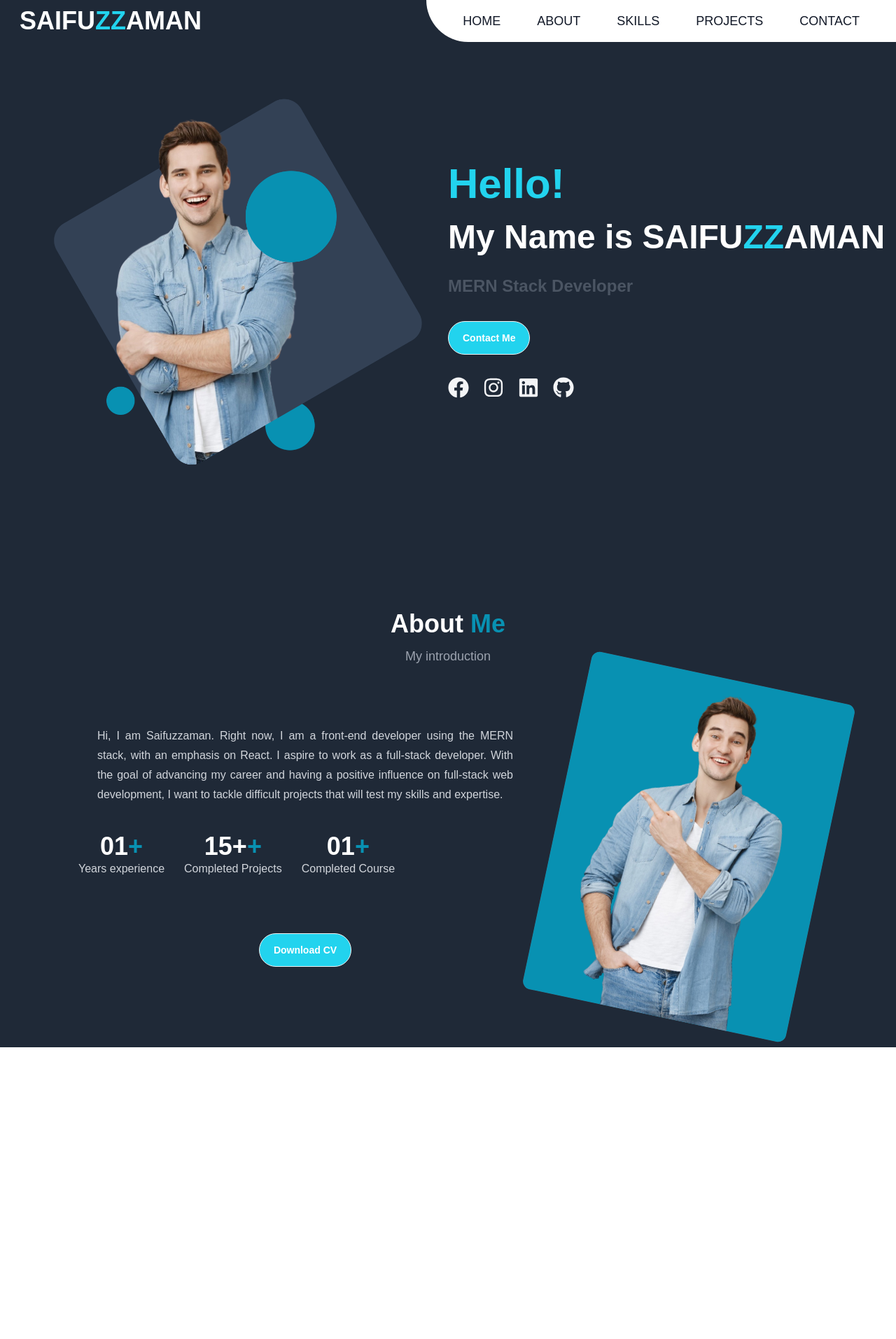
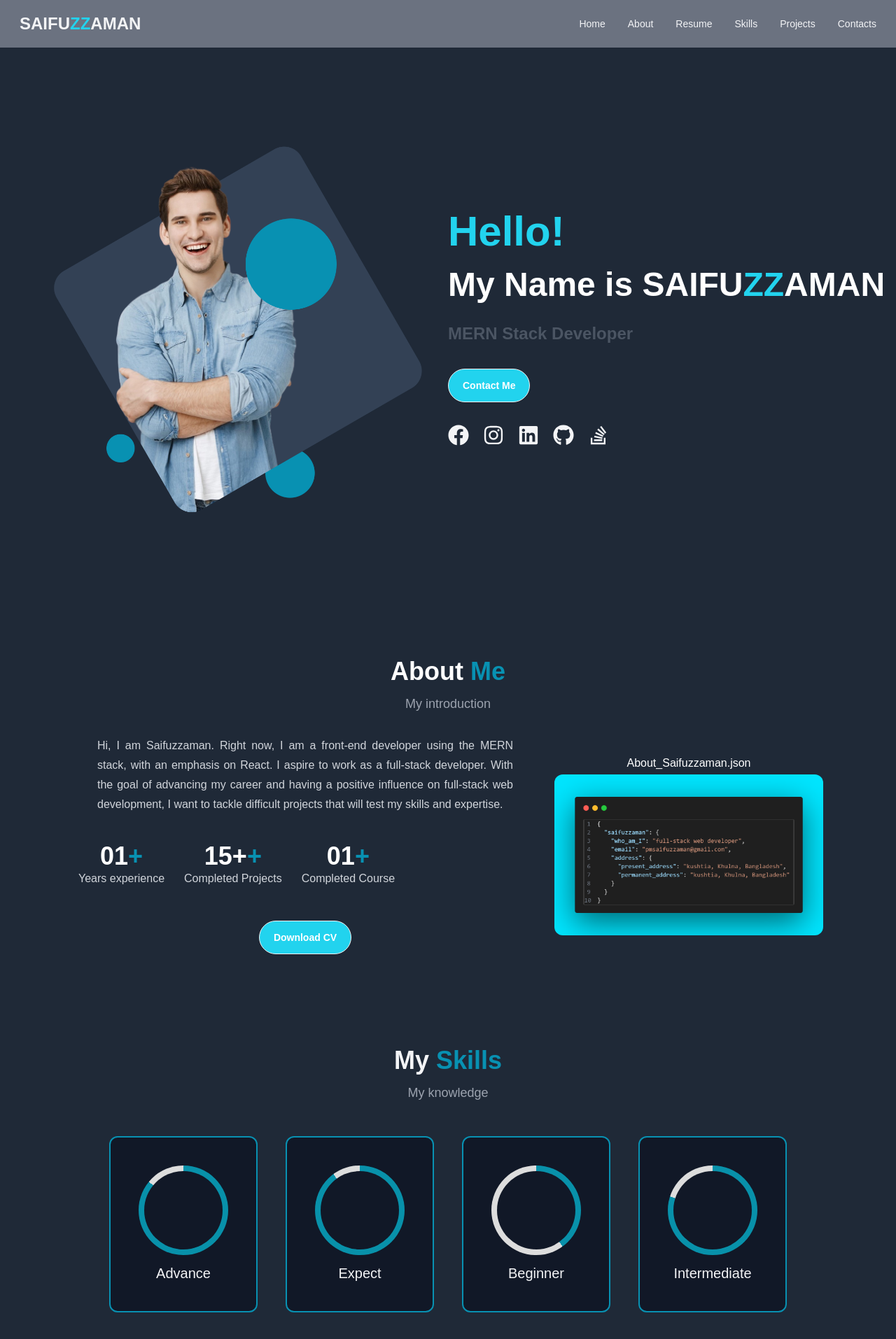
Before and after one commit to PmSaifuzzaman/saifuzzaman_portfolio, a React (Vite) app: page / in a window 1280 px wide. Shown: the whole page at 70% size. Before the commit the page ends 1497 px from the top, so only its background shows below. Built offline with nearby package versions, Linux system fonts and the light colour scheme.

Commit message:
responsive navbar added

```diff
--- a/package.json
+++ b/package.json
@@ -15,6 +15,7 @@
     "react": "^18.2.0",
     "react-dom": "^18.2.0",
     "react-icons": "^4.12.0",
+    "react-ionicons": "^4.2.1",
     "react-router-dom": "^6.20.1",
     "sort-by": "^1.2.0"
   },
--- /dev/null
+++ b/public/About_Saifuzzaman.json
@@ -0,0 +1,10 @@
+{
+  "saifuzzaman": {
+    "who_am_I": "full-stack web developer",
+    "email": "pmsaifuzzaman@gmail.com",
+    "address": {
+      "present_address": "kushtia, Khulna, Bangladesh",
+      "permanent_address": "kushtia, Khulna, Bangladesh"
+    }
+  }
+}
--- a/src/components/AboutMe/AboutMe.jsx
+++ b/src/components/AboutMe/AboutMe.jsx
@@ -1,4 +1,4 @@
-import aboutImg from "../../assets/images/about.png"
+import aboutImg from "../../assets/images/About_Saifuzzaman.png"
 
 
 const AboutMe = () => {
@@ -36,16 +36,17 @@ const AboutMe = () => {
                             <br />
                             <br />
                             <a href="../../assets/images/Saifuzzaman_Resume.pdf" download>
-                                <button className="btn px-5 rounded-full mt-8 bg-cyan-400 text-white">Download CV</button>
+                                <button className="btn px-5 rounded-full bg-cyan-400 text-white">Download CV</button>
                             </a>
                         </div>
                     </div>
-                    <div className="flex-1 md:mt-0 mt-6 flex justify-center items-center">
-                        <div className="lg:w-96 h-full relative sm:w-10/12 w-11/12 max-w-sm content-[''] w-full left-0 top-0 rounded-xl rotate-12 h-full absolute bg-gray-600 -z-10; ">
+                    <div className="flex-1 md:mt-0 flex justify-center items-center">
+                        <div className="lg:w-96 h-full sm:w-10/12  max-w-md ">
+                            <h2 className="mb-1">About_Saifuzzaman.json</h2>
                             <img
                                 src={aboutImg}
                                 alt=""
-                                className="w-full object-cover bg-cyan-600 rounded-xl"
+                                className="w-full object-cover rounded-xl"
                             />
                         </div>
                     </div>
--- a/src/components/Banner/Banner.jsx
+++ b/src/components/Banner/Banner.jsx
@@ -1,5 +1,5 @@
 import banner from "../../assets/images/hero.png"
-import { FaFacebook, FaGithub, FaInstagram, FaLinkedin } from "react-icons/fa";
+import { FaFacebook, FaGithub, FaInstagram, FaLinkedin, FaStackOverflow } from "react-icons/fa";
 
 const Banner = () => {
 
@@ -31,6 +31,7 @@ const Banner = () => {
                         <FaInstagram className="hover:text-cyan-600 cursor-pointer"></FaInstagram>
                         <FaLinkedin className="hover:text-cyan-600 cursor-pointer"></FaLinkedin>
                         <FaGithub className="hover:text-cyan-600 cursor-pointer"></FaGithub>
+                        <FaStackOverflow className="hover:text-cyan-600 cursor-pointer"></FaStackOverflow>
                     </div>
                 </div>
             </div>
--- a/src/components/Home/Home.jsx
+++ b/src/components/Home/Home.jsx
@@ -1,6 +1,7 @@
 import AboutMe from "../AboutMe/AboutMe";
 import Banner from "../Banner/Banner";
 import Navbar from "../Navbar/Navbar";
+import Skill from "../Skill/Skill";
 
 
 const Home = () => {
@@ -9,6 +10,7 @@ const Home = () => {
             <Navbar></Navbar>
             <Banner></Banner>
             <AboutMe></AboutMe>
+            <Skill></Skill>
         </div>
     );
 };
--- a/src/components/Navbar/Navbar.jsx
+++ b/src/components/Navbar/Navbar.jsx
@@ -1,76 +1,42 @@
-import { useEffect } from "react";
-import { useState } from "react";
+import { Link, NavLink } from "react-router-dom";
+
 
 
 const Navbar = () => {
 
-    const [sticky, setSticky] = useState(false);
-    const [open, setOpen] = useState(false);
-    const menuLinks = [
-        { name: "HOME", link: "#home" },
-        { name: "ABOUT", link: "#about" },
-        { name: "SKILLS", link: "#skills" },
-        { name: "PROJECTS", link: "#projects" },
-        { name: "CONTACT", link: "#contact" },
-    ];
-    useEffect(() => {
-        window.addEventListener("scroll", () => {
-            const nav = document.querySelector("nav");
-            console.log(nav)
-            window.scrollY > 0 ? setSticky(true) : setSticky(false);
-        });
-    }, []);
 
     return (
-        <div>
-            <nav
-                className={`fixed w-full left-0 top-0 z-[999] ${sticky ? "bg-white/60  text-gray-900" : "text-white"
-                    }`}
-            >
-                <div className="flex items-center justify-between max-w-7xl mx-auto">
-                    <div className="mx-7">
-                        <h4 className="text-4xl uppercase font-bold ">
-                            SAIFU<span className="text-cyan-400">ZZ</span>AMAN
-                        </h4>
+        <div className="navbar bg-gray-500">
+            <div className="navbar-start">
+                <div className="dropdown">
+                    <div tabIndex={0} role="button" className="btn btn-ghost lg:hidden">
+                        <svg xmlns="http://www.w3.org/2000/svg" className="h-5 w-5" fill="none" viewBox="0 0 24 24" stroke="currentColor"><path strokeLinecap="round" strokeLinejoin="round" strokeWidth="2" d="M4 6h16M4 12h8m-8 6h16" /></svg>
                     </div>
-                    <div
-                        className={` ${sticky ? "md:bg-white/0 bg-white" : "bg-white"
-                            } text-gray-900 md:block hidden px-7 py-2 font-medium  rounded-bl-full`}
-                    >
-                        <ul className="flex items-center gap-1 py-2 text-lg">
-                            {menuLinks?.map((menu, i) => (
-                                <li key={i} className="px-6 hover:text-cyan-600">
-                                    <a href={menu?.link}>{menu?.name}</a>
-                                </li>
-                            ))}
-                        </ul>
-                    </div>
-                    <div
-                        onClick={() => setOpen(!open)}
-                        className={`z-[999]  ${open ? "text-gray-900" : "text-gray-100"
-                            } text-3xl md:hidden m-5`}
-                    >
-                        <ion-icon name="menu"></ion-icon>
-                    </div>
-                    <div
-                        className={`md:hidden text-gray-900 absolute w-2/3 h-screen
-      px-7 py-2 font-medium bg-white top-0 duration-300 ${open ? "right-0" : "right-[-100%]"
-                            }`}
-                    >
-                        <ul className="flex flex-col justify-center h-full gap-10 py-2 text-lg">
-                            {menuLinks?.map((menu, i) => (
-                                <li
-                                    onClick={() => setOpen(false)}
-                                    key={i}
-                                    className="px-6 hover:text-cyan-600"
-                                >
-                                    <a href={menu?.link}>{menu?.name}</a>
-                                </li>
-                            ))}
-                        </ul>
-                    </div>
+                    <ul tabIndex={0} className="menu menu-sm dropdown-content mt-3 z-[1] p-2 shadow bg-base-100 rounded-box space-y-2">
+                        <li><NavLink>Home</NavLink></li>
+                        <li><NavLink>About</NavLink></li>
+                        <li><NavLink>Resume</NavLink></li>
+                        <li><NavLink>Skills</NavLink></li>
+                        <li><NavLink>Projects</NavLink></li>
+                        <li><NavLink>Contacts</NavLink></li>
+
+
+                    </ul>
                 </div>
-            </nav>
+                <Link className="ml-5 text-2xl font-bold">SAIFU<span className="text-cyan-400">ZZ</span>AMAN</Link>
+            </div>
+            <div className="navbar-end hidden lg:flex">
+                <ul className="menu menu-horizontal px-1">
+                    <li><Link>Home</Link></li>
+                    <li><Link>About</Link></li>
+                    <li><Link>Resume</Link></li>
+                    <li><Link>Skills</Link></li>
+                    <li><Link>Projects</Link></li>
+                    <li><Link>Contacts</Link></li>
+
+
+                </ul>
+            </div>
         </div>
     );
 };
--- /dev/null
+++ b/src/components/Skill/Skill.jsx
@@ -0,0 +1,60 @@
+
+
+const Skill = () => {
+
+    const skills = [
+        {
+            logo: "logo-html5",
+            level: "Advance",
+            count: 86,
+        },
+        {
+            logo: "logo-css3",
+            level: "Expect",
+            count: 90,
+        },
+        {
+            logo: "logo-nodejs",
+            level: "Beginner",
+            count: 40,
+        },
+        {
+            logo: "logo-react",
+            level: "Intermediate",
+            count: 80,
+        },
+    ];
+
+    return (
+        <section id="skills" className="py-10 bg-gray-800 relative">
+            <div className="mt-8 text-gray-100 text-center">
+                <h3 className="text-4xl font-semibold">
+                    My <span className="text-cyan-600">Skills</span>
+                </h3>
+                <p className="text-gray-400 mt-3 text-lg">My knowledge</p>
+                <div className="flex items-center justify-center mt-12 gap-10 flex-wrap">
+                    {skills?.map((skill, i) => (
+                        <div
+                            key={i}
+                            className="border-2 group border-cyan-600 relative min-w-[10rem] max-w-[16rem] bg-gray-900 p-10 rounded-xl"
+                        >
+                            <div
+                                style={{
+                                    background: `conic-gradient(rgb(8,145,170) ${skill.count}%,#ddd ${skill.count}%)`,
+                                }}
+                                className="w-32 h-32 flex items-center justify-center rounded-full"
+                            >
+                                <div className="text-6xl w-28 h-28 bg-gray-900 rounded-full flex items-center justify-center group-hover:text-cyan-600">
+                                    <ion-icon name={skill.logo}></ion-icon>
+                                </div>
+                            </div>
+                            <p className="text-xl mt-3">{skill.level}</p>
+                        </div>
+                    ))}
+                </div>
+            </div>
+        </section>
+    );
+};
+
+export default Skill;
```
Also changed, not shown: src/assets/images/About_Saifuzzaman.png (added), 1 other file (tests, documents, lock files or other folders).
